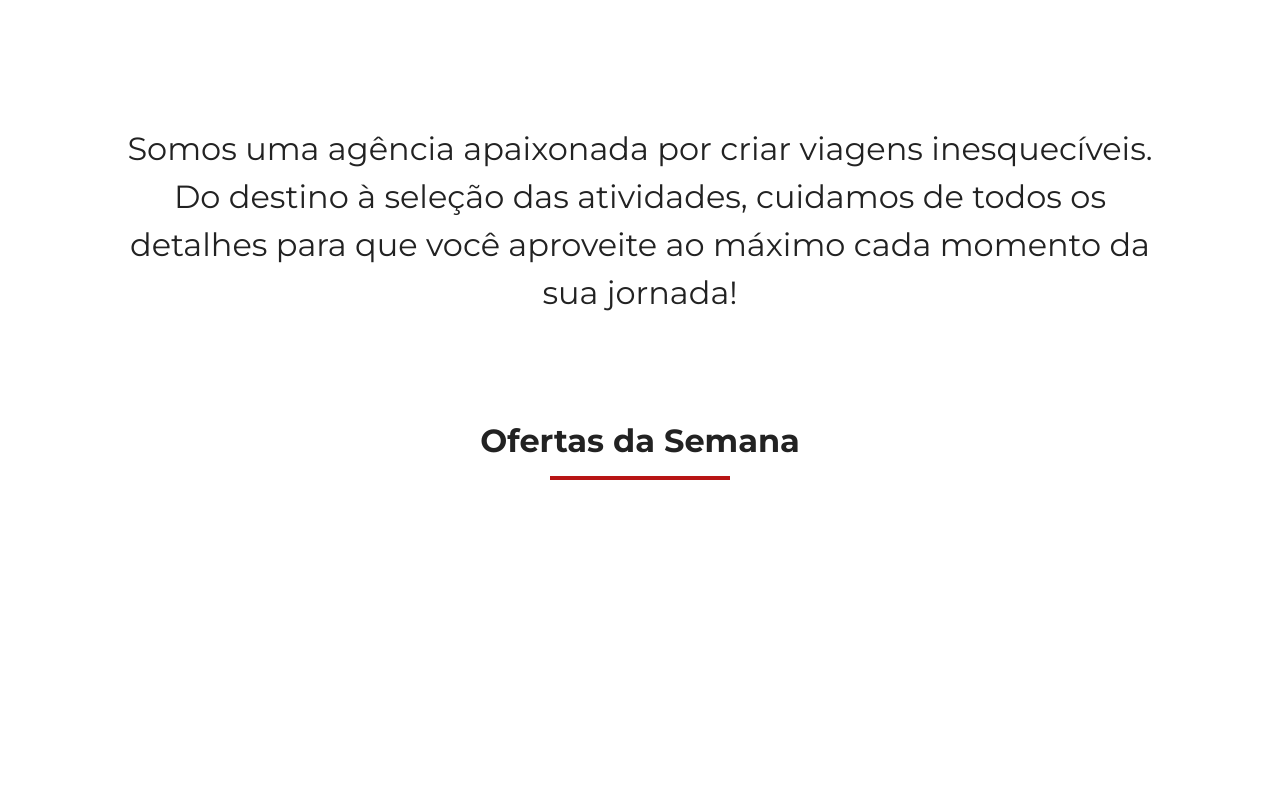
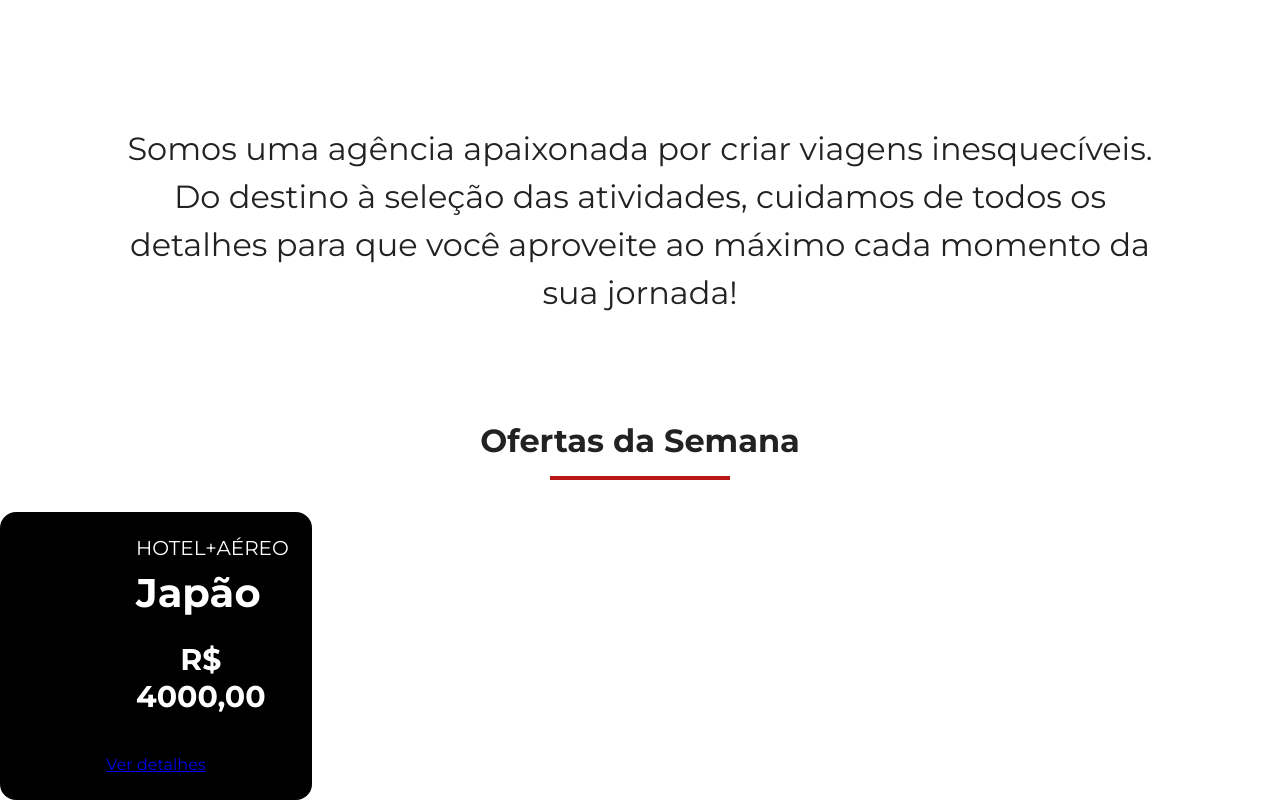
Before and after one commit to hiagocs-dev/jornada-viagens, a plain HTML site: page index.html in a window 1280 px wide. Shown: the part 739-1539 px from the top of the page. Before the commit the page ends 1251 px from the top, so only its background shows below. Drawn offline with Linux system fonts and the light colour scheme.

Commit message:
cria estrutura do card de oferta

```diff
--- a/css/offers.css
+++ b/css/offers.css
@@ -0,0 +1,34 @@
+.card {
+    color: var(--text-secondary-color);
+    background-color: black;
+    width: 312px;
+    height: 288px;
+    box-sizing: border-box;
+    padding: 24px 16px ;
+    border-radius: 16px;
+    text-align: center;
+}
+
+.card header {
+    display: block;
+    background-color: transparent;
+    position: static;
+    padding-top: 0; /* isso nao está na aula, mas ficou igual o design no figma */
+}
+
+.card header p {
+    font-size: 20px;
+    font-weight: var(--text-weight);
+}
+
+.card header h3 {
+    font-size: 40px;
+    font-weight: var(--title-weight);
+    margin: 8px 0 0;
+}
+
+.card header span {
+    font-size: 30px;
+    display: inline-block;
+    margin-top: 24px;
+}
--- a/index.html
+++ b/index.html
@@ -26,7 +26,6 @@
     </header>
     <section class="hero">
         <div class="hero-img">
-
         </div>
         <h2>Somos uma agência apaixonada por criar viagens inesquecíveis. Do destino à seleção das atividades, cuidamos de todos os detalhes para que você aproveite ao máximo cada momento da sua jornada!</h2>
     </section>
@@ -35,6 +34,17 @@
             <h2>Ofertas da Semana</h2>
             <hr />
         </div>
+        <section class="offers-cards">
+            <article class="card">
+                 <header>
+                    <p>HOTEL+AÉREO</p>
+                    <h3>Japão <br> <span>R$ 4000,00</span></h3>
+                 </header>
+                 <footer>
+                    <a href="#" class="button">Ver detalhes</a>
+                 </footer>
+            </article>
+        </section>
     </section>
 
     <!-- <section class="categories">
```
